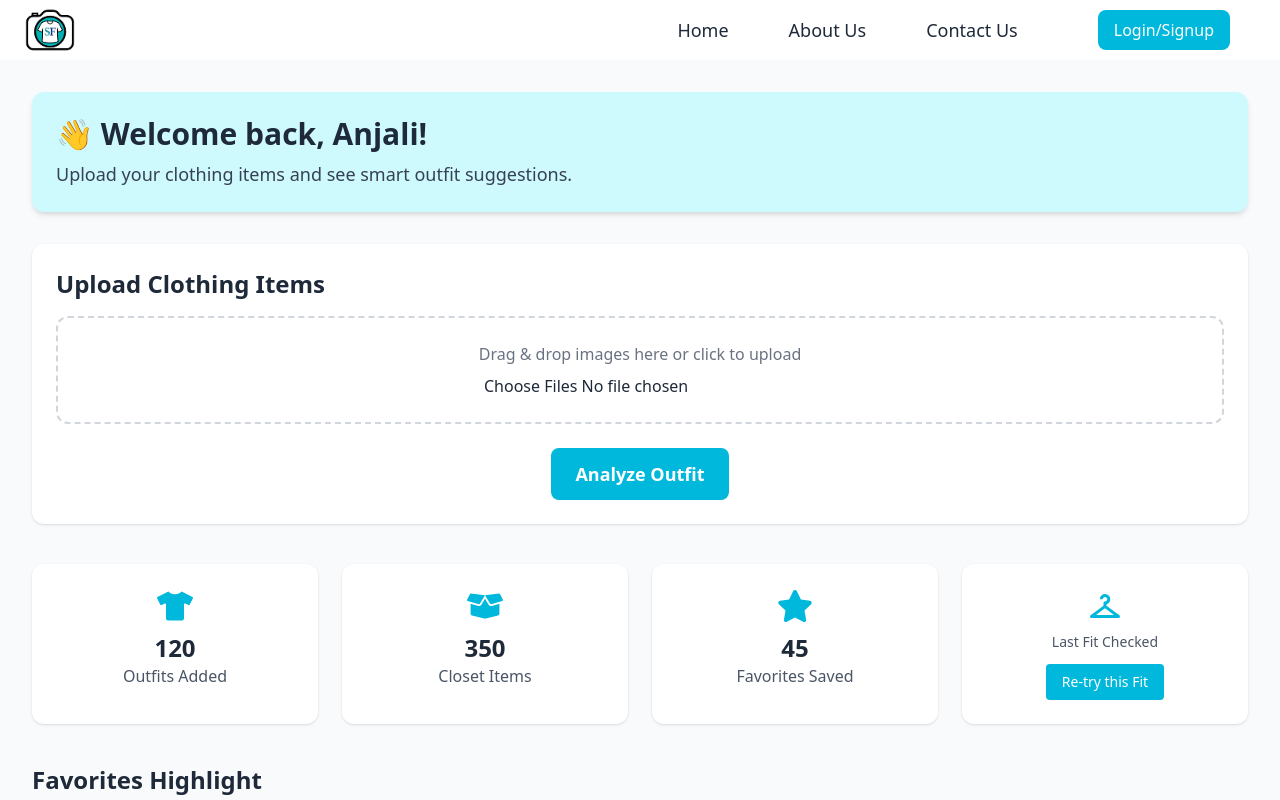
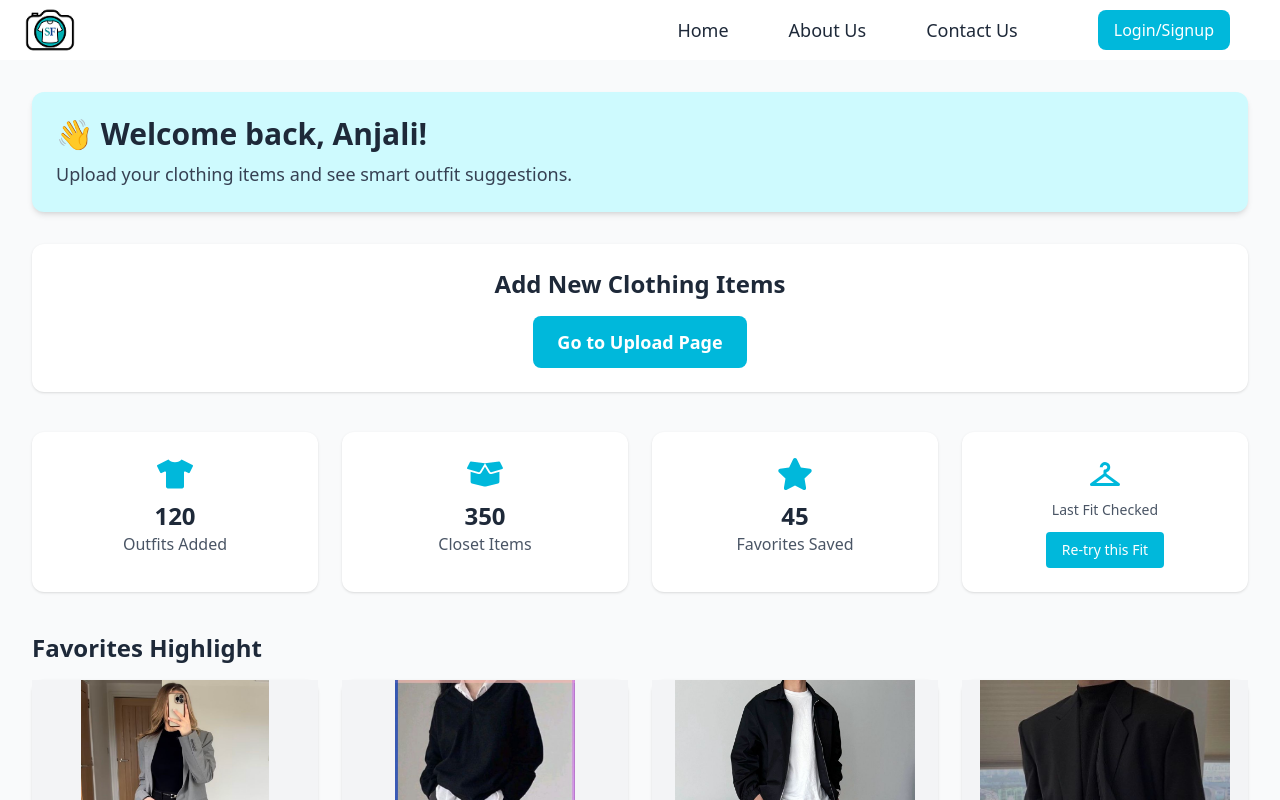
Before and after one commit to anjaliofficial/SmartFit, a React (Vite) app in the folder frontend/: page /Dashboard in a window 1280 px wide. Shown: the top 800 px of the page. Built offline with nearby package versions, Linux system fonts and the light colour scheme.

Commit message:
improvement

```diff
--- a/frontend/src/public/Dashboard.jsx
+++ b/frontend/src/public/Dashboard.jsx
@@ -1,3 +1,4 @@
+// src/pages/Dashboard.jsx
 import React, { useState } from "react";
 import { useNavigate } from "react-router-dom";
 import Header from "../components/header";
@@ -21,10 +22,11 @@ const Dashboard = () => {
     { id: 4, img: fav4, name: "Winter Layers" },
   ];
 
-  const [items, setItems] = useState([]);
+  const [items, setItems] = useState([]); // optional: keep for analysis if needed
   const [suggestions, setSuggestions] = useState([]);
   const [showPreview, setShowPreview] = useState(false);
 
+  // Optional analysis functions (keep if you want smart suggestions on dashboard)
   const detectType = (fileName) => {
     const name = fileName.toLowerCase();
     if (
@@ -66,19 +68,6 @@ const Dashboard = () => {
     Black: ["Blue", "Red", "White", "Beige", "Neutral"],
     Beige: ["Blue", "White", "Black", "Neutral"],
     Neutral: ["Blue", "Red", "White", "Black", "Beige", "Neutral"],
-  };
-
-  const handleUpload = (e) => {
-    const files = Array.from(e.target.files);
-    const newItems = files.map((file) => ({
-      file,
-      preview: URL.createObjectURL(file),
-      type: detectType(file.name),
-      color: detectColor(file.name),
-    }));
-    setItems((prev) => [...prev, ...newItems]);
-    setShowPreview(false);
-    setSuggestions([]);
   };
 
   const handleAnalyze = () => {
@@ -126,7 +115,7 @@ const Dashboard = () => {
       <Header />
 
       <div className="font-sans text-gray-800 bg-gray-50 min-h-screen p-4 md:p-8">
-        {/* Welcome */}
+        {/* Welcome Section */}
         <section className="bg-cyan-100 p-6 rounded-xl shadow-md mb-8">
           <h1 className="text-3xl font-bold mb-2">👋 Welcome back, Anjali!</h1>
           <p className="text-gray-700 text-lg">
@@ -134,55 +123,18 @@ const Dashboard = () => {
           </p>
         </section>
 
-        {/* Upload Section */}
-        <section className="bg-white rounded-xl shadow p-6 mb-10">
-          <h2 className="text-2xl font-bold mb-4">Upload Clothing Items</h2>
-          <div className="border-2 border-dashed border-gray-300 rounded-xl p-6 text-center mb-4 hover:border-cyan-500 transition">
-            <p className="text-gray-500 mb-2">
-              Drag & drop images here or click to upload
-            </p>
-            <input
-              type="file"
-              multiple
-              accept="image/*"
-              onChange={handleUpload}
-              className="cursor-pointer"
-            />
-          </div>
-
-          {items.length > 0 && (
-            <div className="overflow-x-auto py-2">
-              <div className="flex gap-4">
-                {items.map((item, idx) => (
-                  <div
-                    key={idx}
-                    className="bg-gray-100 rounded-xl shadow p-2 flex-shrink-0 w-48 flex flex-col items-center"
-                  >
-                    <img
-                      src={item.preview}
-                      alt={`Item ${idx}`}
-                      className="w-full h-48 object-contain mb-2"
-                    />
-                    <p className="text-sm font-semibold">
-                      {item.type} ({item.color})
-                    </p>
-                  </div>
-                ))}
-              </div>
-            </div>
-          )}
-
-          <div className="flex justify-center mt-6">
-            <button
-              className="bg-cyan-500 text-white px-6 py-3 rounded-lg text-lg font-semibold hover:bg-cyan-600 transition"
-              onClick={handleAnalyze}
-            >
-              Analyze Outfit
-            </button>
-          </div>
+        {/* Go to Upload Page Button */}
+        <section className="bg-white rounded-xl shadow p-6 mb-10 text-center">
+          <h2 className="text-2xl font-bold mb-4">Add New Clothing Items</h2>
+          <button
+            className="bg-cyan-500 text-white px-6 py-3 rounded-lg text-lg font-semibold hover:bg-cyan-600 transition"
+            onClick={() => navigate("/upload")}
+          >
+            Go to Upload Page
+          </button>
         </section>
 
-        {/* Smart Outfit Suggestions */}
+        {/* Optional: Smart Outfit Suggestions */}
         {showPreview && suggestions.length > 0 && (
           <section className="bg-white rounded-xl shadow p-6 mb-10">
             <h2 className="text-2xl font-bold mb-4">
```
